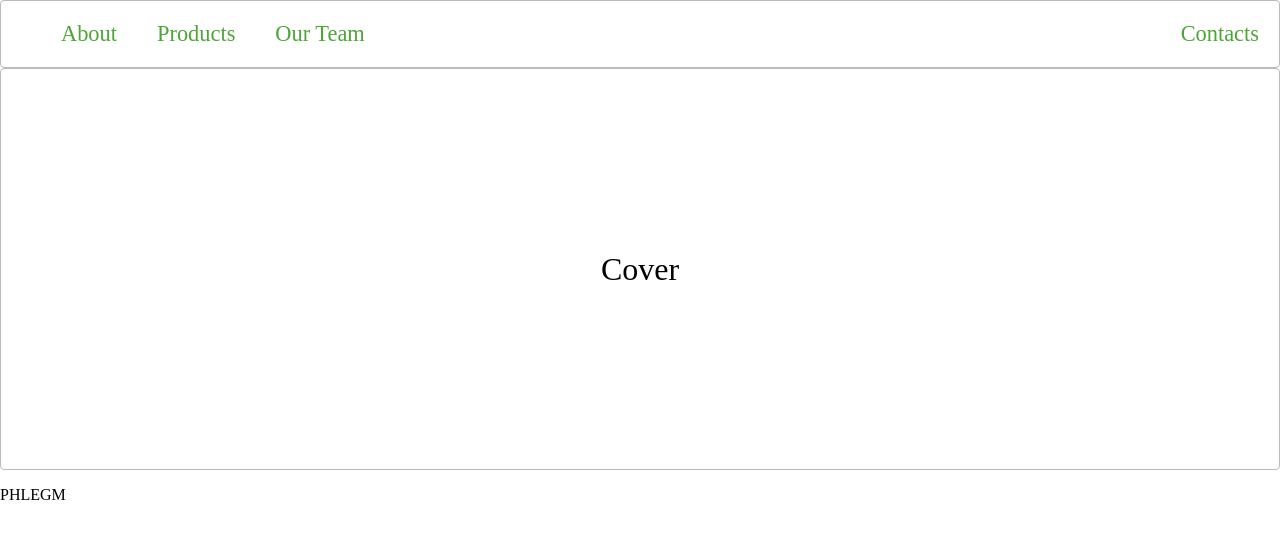
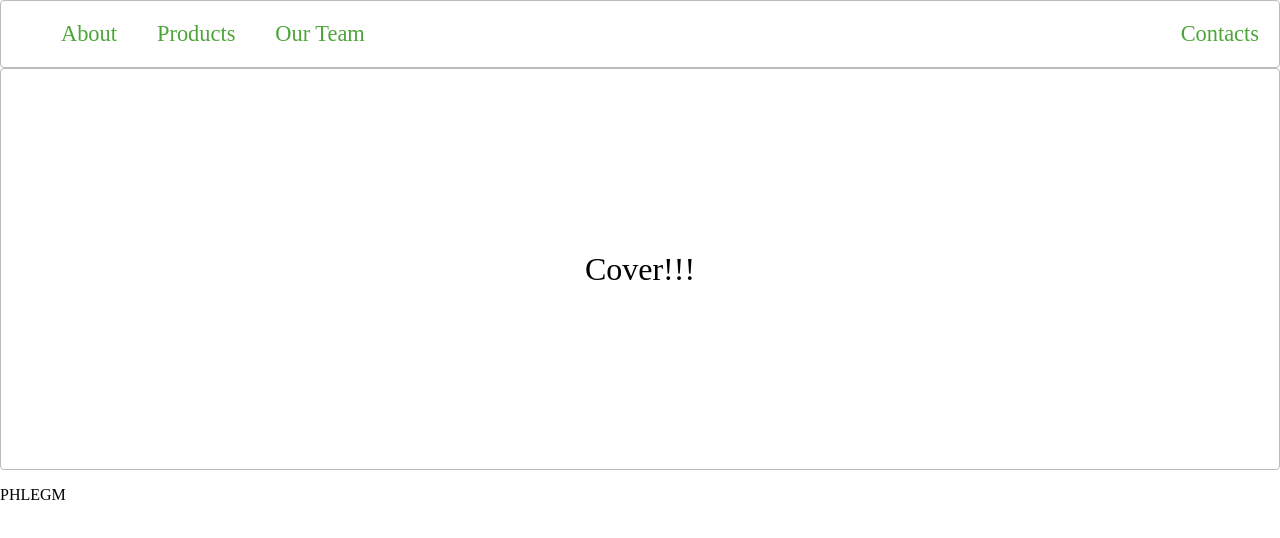
Before and after one commit to michaelarmstrong5566/phlegm, a plain HTML site: page index.html in a window 1280 px wide. Drawn offline with Linux system fonts and the light colour scheme.

Commit message:
Update index.html

```diff
--- a/index.html
+++ b/index.html
@@ -18,7 +18,8 @@
             <li class="push"><a href="">Contacts</a></li>
         </ul>
     </nav>
-    <div class="container zone red">Cover</div>
+
+    <div class="container zone red">Cover!!!</div>
 
     <p>PHLEGM</p>
     <p id="map"></p>
```
